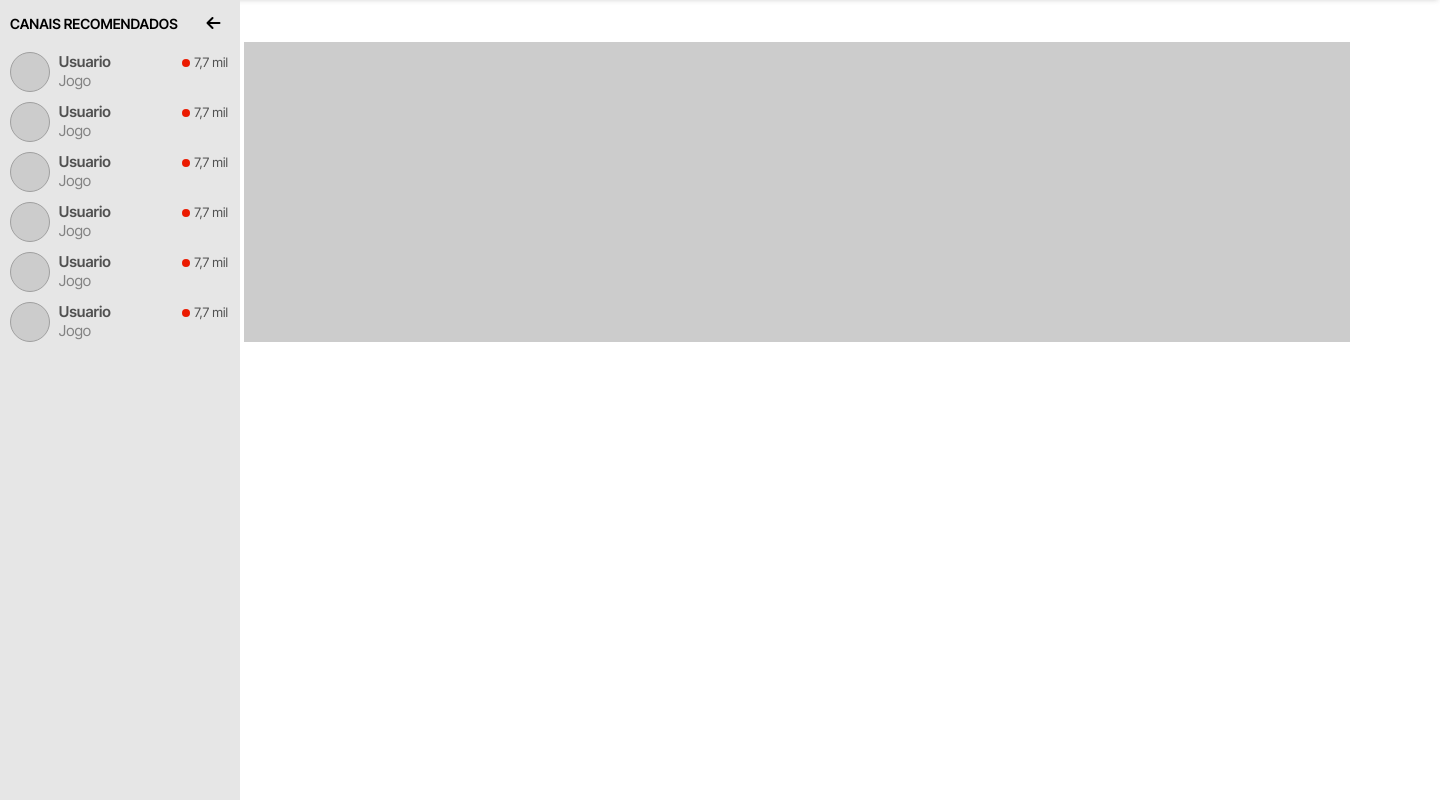
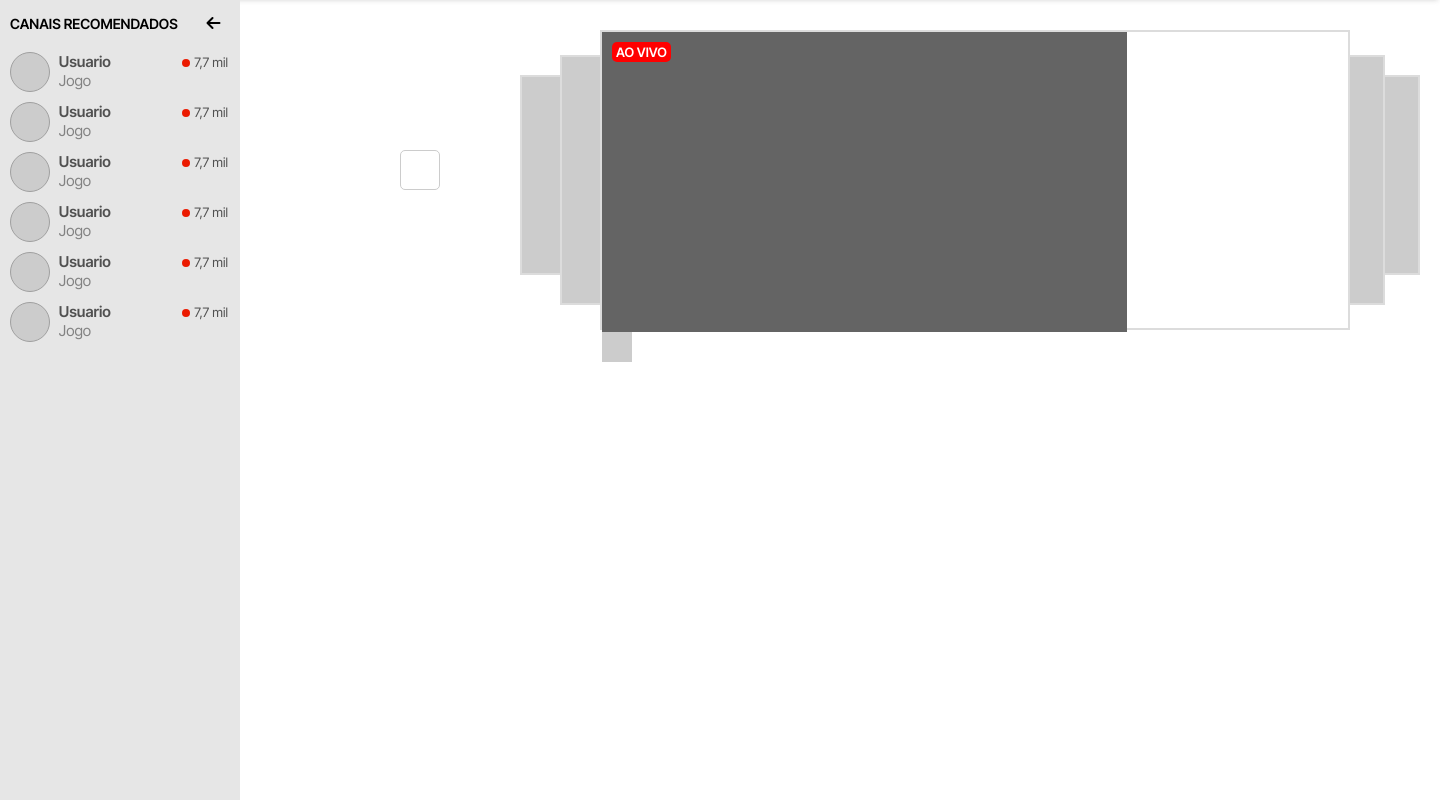
Before and after one commit to Vinicius44/Projeto_TwitchClone, a PHP site: page / in a window 1440 px wide. Shown: the part 50-850 px from the top of the page. Run offline with PHP 8.4, Linux system fonts and the light colour scheme.

Commit message:
Fiz a base dos videos

```diff
--- a/css/estilo.css
+++ b/css/estilo.css
@@ -199,17 +199,105 @@ section.video_section .video{
 	width: 750px;
 	height:  300px;
 	background-color:  #ccc;
+	border: 2px solid rgb(220,220,220);
+}
+
+
+section.video_section .altura{
+	position: absolute;
+	top:  80px;
+}
+
+section.video_section .altura2{
+	position:  absolute;
+	top: 105px;
+}
+
+section.video_section .altura3{
+	position:  absolute;
+	top: 125px;
 }
 
 section.video_section .position1{
 	position: absolute;
 	left:  600px;
-	width: 750px;
+	z-index: 9;
 }
 
 
 section.video_section .position2{
 	position: absolute;
+	width: 700px;
+	height: 250px;
+
+	left: 560px;
+	z-index: 3;
+}
+
+
+section.video_section .position3{
+	position: absolute;
+	width: 700px;
+	height: 250px;
+
+	left: 685px;
+	z-index: 3;
+}
+
+section.video_section .position4{
+	position: absolute;
+	width: 650px;
+	height: 200px;
+
+	left: 520px;
+}
+
+section.video_section .position5{
+	position: absolute;
+	width: 650px;
+	height: 200px;
+
+	left: 770px;
+}
+
+section.video_section .btn_mudar{
+	width: 40px;
+	height: 40px;
+	border-radius: 5px;
+	background-color: white;
+	border:  1px solid #ccc;
+}
+
+section.video_section .position_btnMudar{
+	position: absolute;
+	top: 200px;
+	left: 400px;
+}
+
+
+section.video_section .position_btnMudar2{
+	position: absolute;
+	top: 200px;
+	right: 120px;
+}
+
+section.video_section .video_p{
+	background-color: white;
+}
+
+section.video_section .video_tela{
+	width: 525px;
+	height:  300px;
+	background-color: rgb(100, 100, 100);
+}
+
+section.video_section .video_tela p{
+	margin: 10px;
+	color:  white;
 	background-color: red;
-
+	border-radius:  5px;
+	display:  inline-block;
+	font-size: 13px;
+	padding: 2px 4px;
+	font-weight: bold;
 }
--- a/index.php
+++ b/index.php
@@ -99,8 +99,20 @@
 	</section><!--sidebar-->
 
 	<section class="video_section display_in">
-		<div class="video position1 display_in"></div>
-		<div class="video  display_in"></div>
+		<div class="btn_mudar position_btnMudar"></div>
+		<div class="video video_p position1 altura display_in">
+			<div class="video_tela display_in">
+				<p>AO VIVO</p>
+			</div>
+
+			<div class="img_perfil_principal" style="width: 30px; height: 30px; background-color: #ccc"></div>
+
+		</div>
+		<div class="video  position2  altura2 display_in"></div>
+		<div class="video  position3  altura2 display_in"></div>
+		<div class="video  position4  altura3 display_in"></div>
+		<div class="video  position5  altura3 display_in"></div>
+		<div class="btn_mudar position_btnMudar2"></div>
 
 	</section><!--video_section-->
 
```
